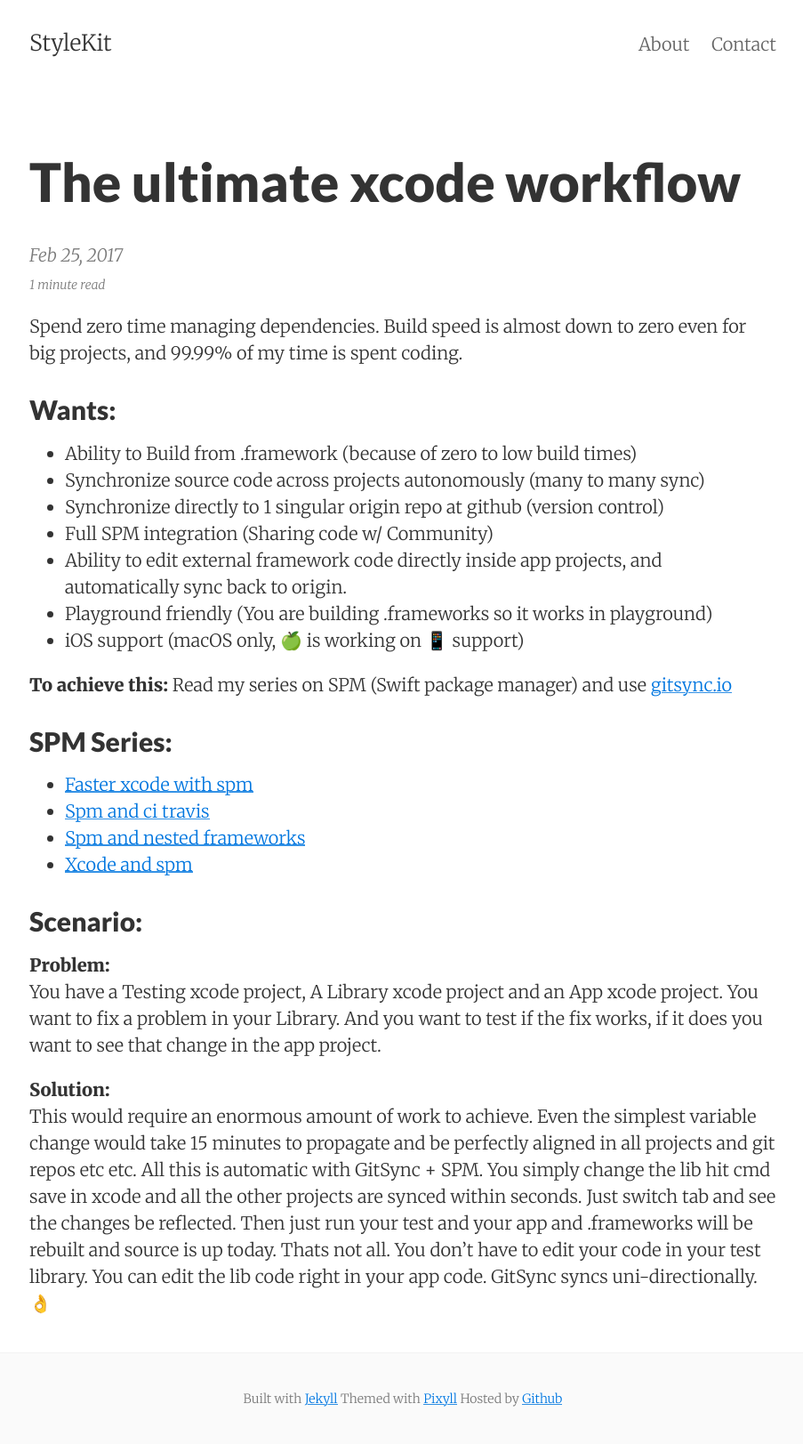
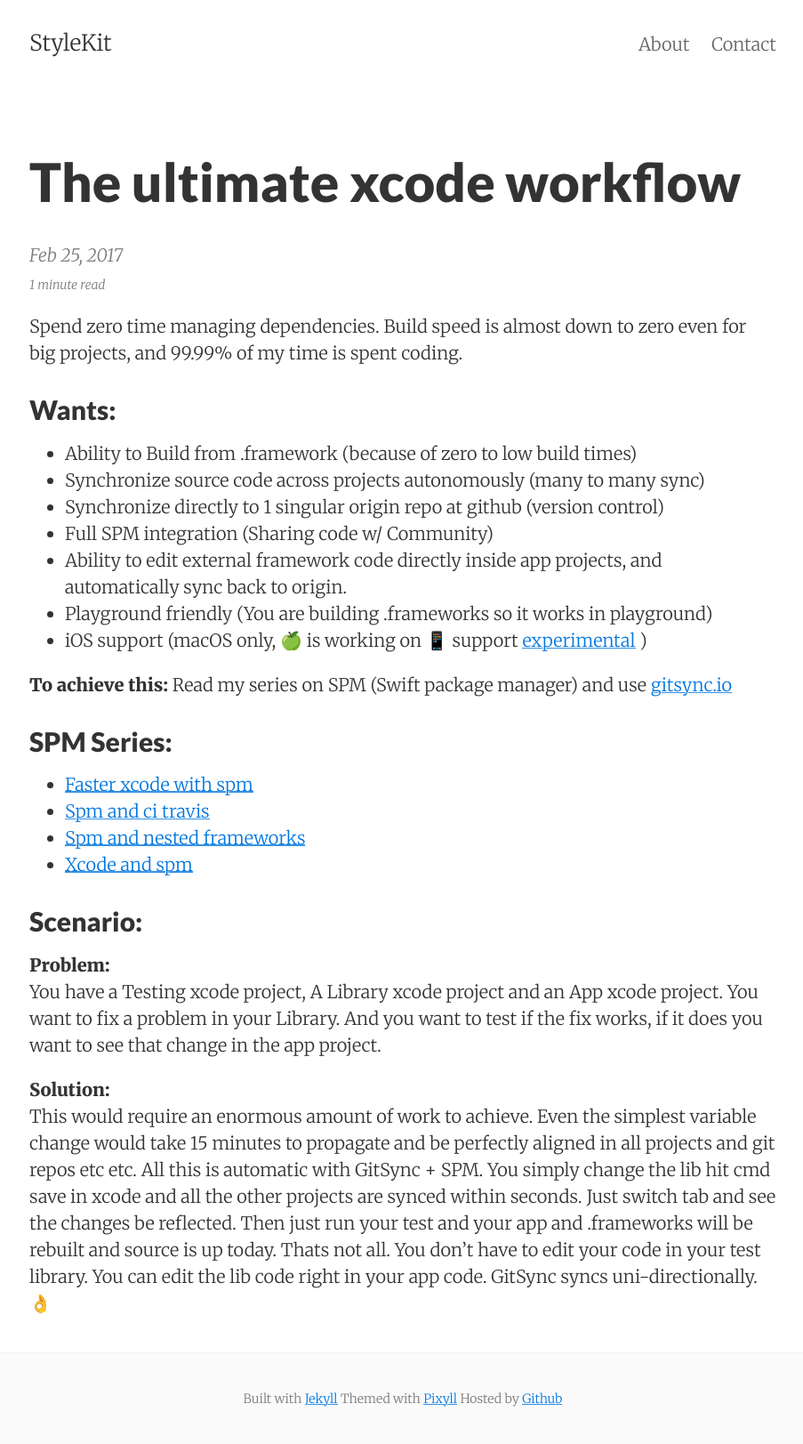
Before and after one commit to stylekit/stylekit.github.io, a Jekyll site: the page built from _posts/2017-02-25-The-ultimate-XCode-workflow.md, in a window 1280 px wide. Shown: the whole page at 89% size, without its empty margins (187-1090 px from the left). Built offline with Jekyll 4.4.1, drawn with Linux system fonts in a browser that asks for light colours; nearby versions of some CDN libraries; comment, search, counter and statistics services are not loaded.

Commit message:
Files modified: 1


Modified 1 file:
_posts/2017-02-25-The-ultimate-XCode-workflow.md

```diff
--- a/_posts/2017-02-25-The-ultimate-XCode-workflow.md
+++ b/_posts/2017-02-25-The-ultimate-XCode-workflow.md
@@ -7,7 +7,7 @@ Spend zero time managing dependencies<!--more-->. Build speed is almost down to
 - Full SPM integration (Sharing code w/ Community)
 - Ability to edit external framework code directly inside app projects, and automatically sync back to origin.
 - Playground friendly (You are building .frameworks so it works in playground)
-- iOS support (macOS only, 🍏 is working on 📱 support)
+- iOS support (macOS only, 🍏 is working on 📱 support [experimental](https://gist.github.com/nathanborror/4ecb16bcb1ae0bd11e7eed043c6cd8bd) )
 
 **To achieve this:** Read my series on SPM (Swift package manager) and use [gitsync.io](http://www.gitsync.io)
 
```
